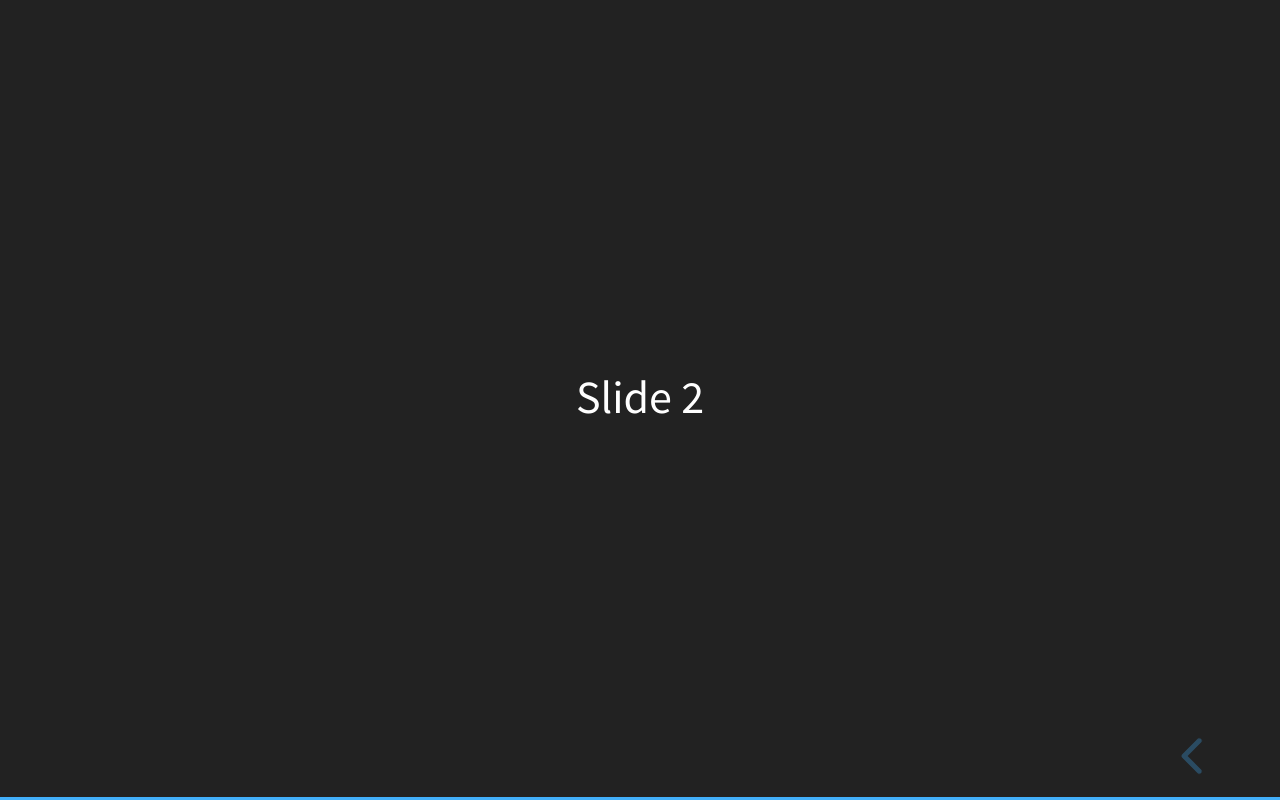
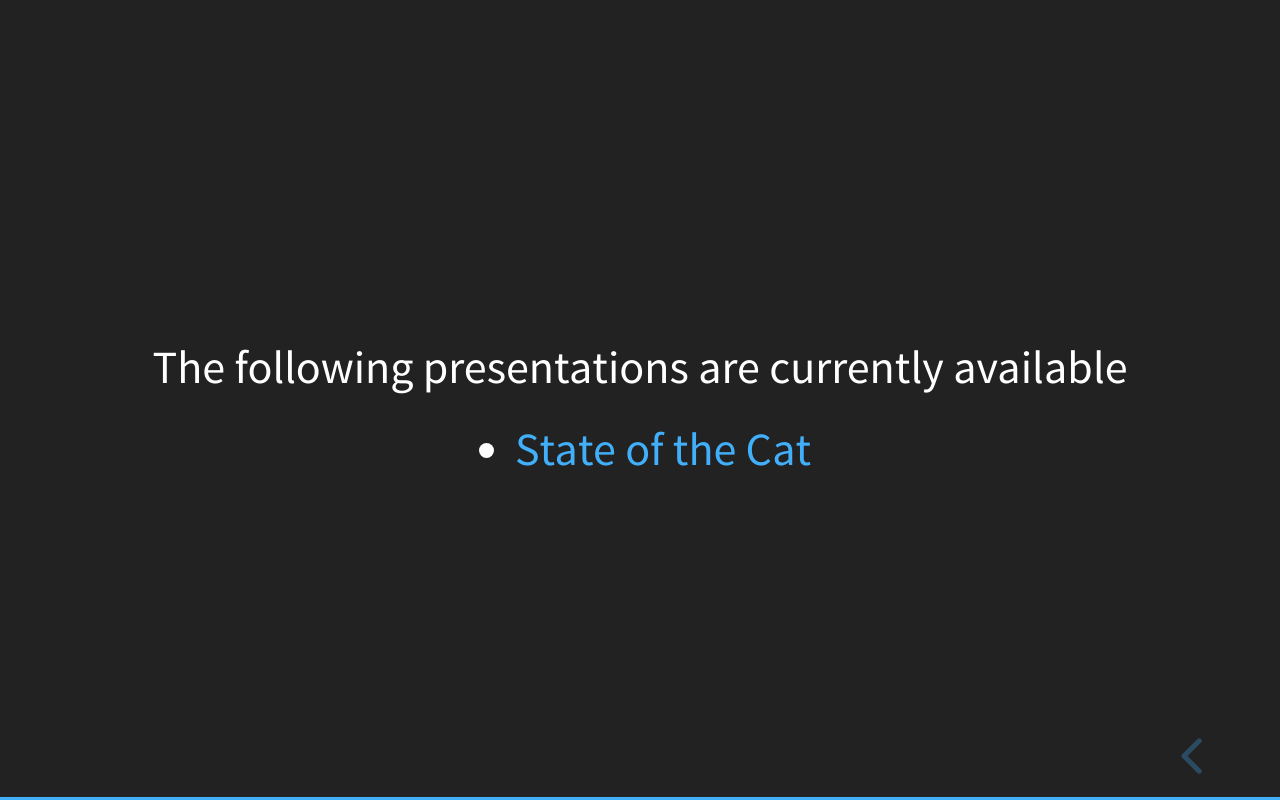
Before and after one commit to markt-asf/presentations, a website: page index.html in a window 1280 px wide. Both pictures are taken after a click on the button "next slide". Drawn offline with Linux system fonts and the light colour scheme.

Commit message:
Update index page to list presentations

```diff
--- a/index.html
+++ b/index.html
@@ -1,10 +1,26 @@
+<!--
+  Licensed to the Apache Software Foundation (ASF) under one or more
+  contributor license agreements.  See the NOTICE file distributed with
+  this work for additional information regarding copyright ownership.
+  The ASF licenses this file to You under the Apache License, Version 2.0
+  (the "License"); you may not use this file except in compliance with
+  the License.  You may obtain a copy of the License at
+
+      http://www.apache.org/licenses/LICENSE-2.0
+
+  Unless required by applicable law or agreed to in writing, software
+  distributed under the License is distributed on an "AS IS" BASIS,
+  WITHOUT WARRANTIES OR CONDITIONS OF ANY KIND, either express or implied.
+  See the License for the specific language governing permissions and
+  limitations under the License.
+-->
 <!doctype html>
 <html>
     <head>
         <meta charset="utf-8">
         <meta name="viewport" content="width=device-width, initial-scale=1.0, maximum-scale=1.0, user-scalable=no">
 
-		<title>reveal.js</title>
+        <title>Presentation Index</title>
 
         <link rel="stylesheet" href="css/reveal.css">
         <link rel="stylesheet" href="css/theme/black.css">
@@ -24,8 +40,15 @@
     <body>
         <div class="reveal">
             <div class="slides">
-				<section>Slide 1</section>
-				<section>Slide 2</section>
+                <section>
+                    <h1>Presentation Index</h1>
+                </section>
+                <section>
+                    <p>The following presentations are currently available</p>
+                    <ul>
+                        <li><a href="decks/state-of-the-cat.html">State of the Cat</a></li>
+                    </ul>
+                </section>
             </div>
         </div>
 
@@ -33,9 +56,6 @@
         <script src="js/reveal.js"></script>
 
         <script>
-			// More info about config & dependencies:
-			// - https://github.com/hakimel/reveal.js#configuration
-			// - https://github.com/hakimel/reveal.js#dependencies
             Reveal.initialize({
                 dependencies: [
                     { src: 'plugin/markdown/marked.js' },
```
Lines whose indentation alone changed are shown as unchanged.
